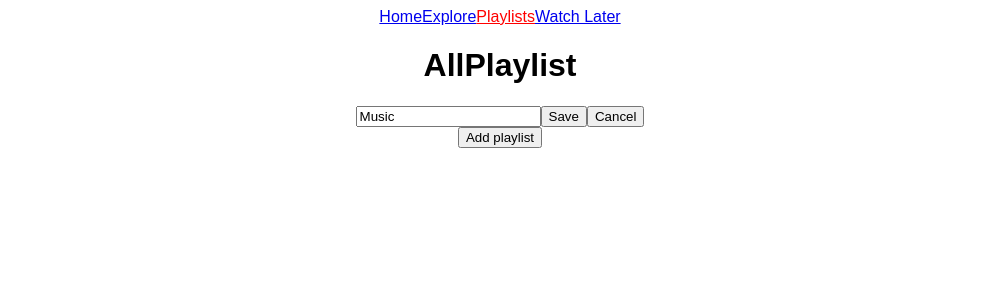
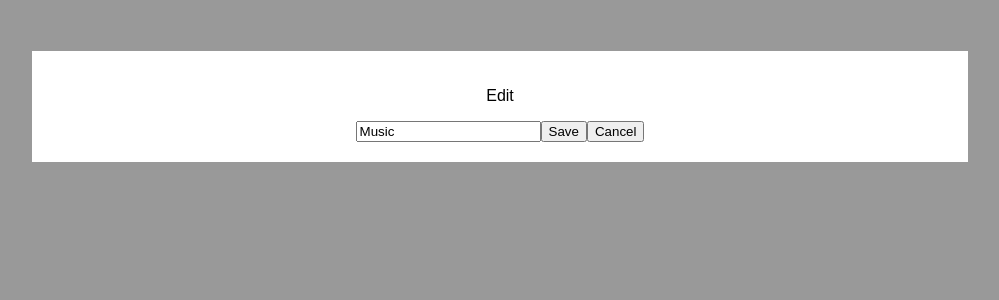
Before and after one commit to tejan-singh/video-library, a React (Create React App) app: page /playlists in a window 1280 px wide. Both pictures are taken after a click on the button "Edit playlist". Shown: the top 300 px of the page, without its empty margins (140-1139 px from the left). Built offline with nearby package versions, Linux system fonts and the light colour scheme.

Commit message:
added modals to forms

```diff
--- a/src/Pages/AllPlaylist.jsx
+++ b/src/Pages/AllPlaylist.jsx
@@ -46,7 +46,10 @@ const AllPlaylist = () => {
       {allPlaylists.map(({ id, name }) => (
         <>
           {editId === id ? (
+            <div className="popup-box">
+              <div className="box">
                 <form onSubmit={handlePlaylistChange}>
+                  <p>Edit</p>
                   <input
                     required
                     type="text"
@@ -56,6 +59,8 @@ const AllPlaylist = () => {
                   <button type="submit">Save</button>
                   <button onClick={() => setEditId(null)}>Cancel</button>
                 </form>
+              </div>
+            </div>
           ) : (
             <article key={id}>
               <Link to={`/playlists/${name}`}>{name}</Link>
@@ -75,6 +80,9 @@ const AllPlaylist = () => {
         </>
       ))}
       {showModal && (
+        <div className="popup-box">
+          <div className="box">
+            <p>Add new playlist</p>
             <form onSubmit={handleAddPlaylist}>
               <input
                 required
@@ -85,6 +93,8 @@ const AllPlaylist = () => {
               <button type="submit">Save</button>
               <button onClick={() => setShowModal(false)}>Cancel</button>
             </form>
+          </div>
+        </div>
       )}
       {!showModal && (
         <button onClick={() => setShowModal(true)}>Add playlist</button>
```
Lines whose indentation alone changed are shown as unchanged.
